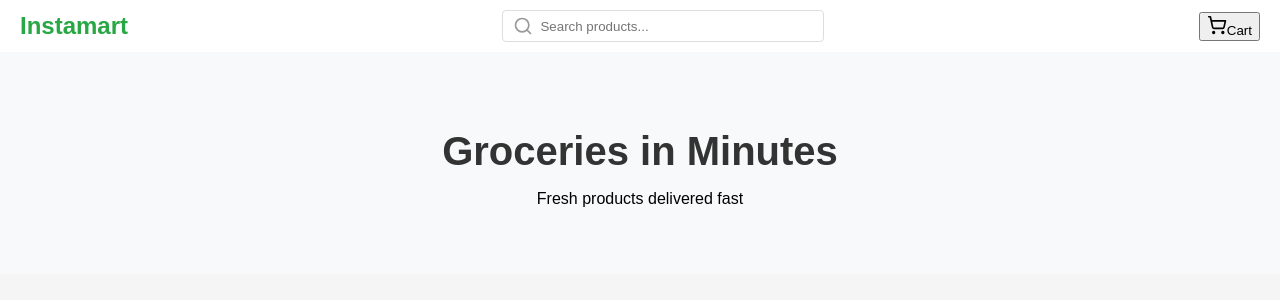
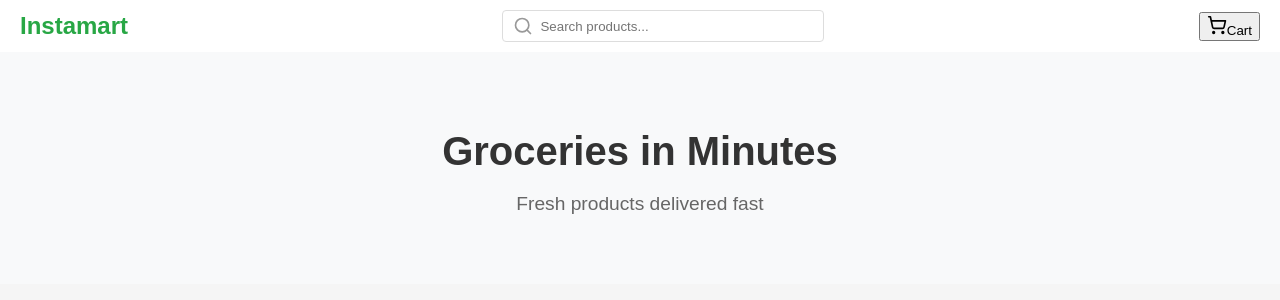
Before and after one commit to Shrilesh-Dhobale/Assign-19-InstaMart, a React (Vite) app: page / in a window 1280 px wide. Shown: the top 300 px of the page. Built offline with nearby package versions, Linux system fonts and the light colour scheme.

Commit message:
Styling added for banner p

```diff
--- a/src/Home.css
+++ b/src/Home.css
@@ -62,3 +62,8 @@ font-size: 2.5rem;
 color: #333;
 margin-bottom: 10px;
 }
+
+.banner p {
+font-size: 1.2rem;
+color: #666;
+}
```
